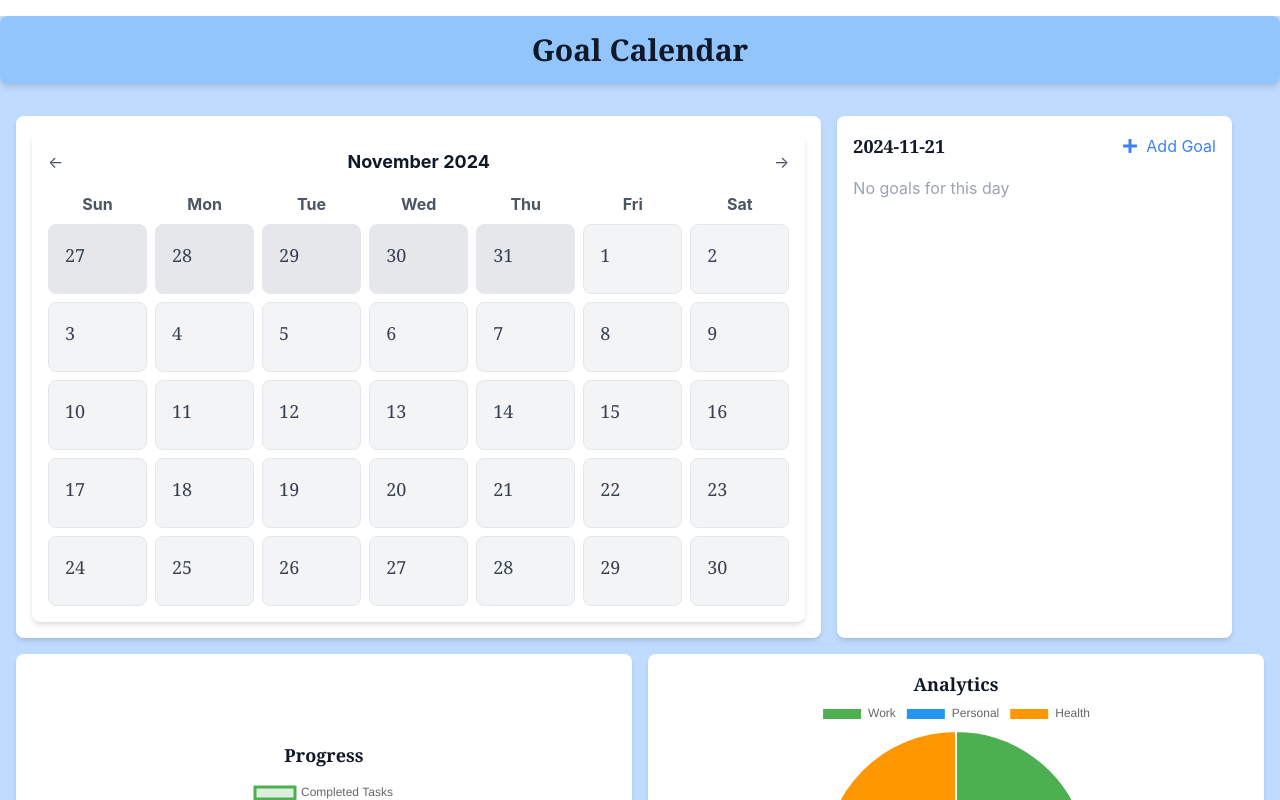
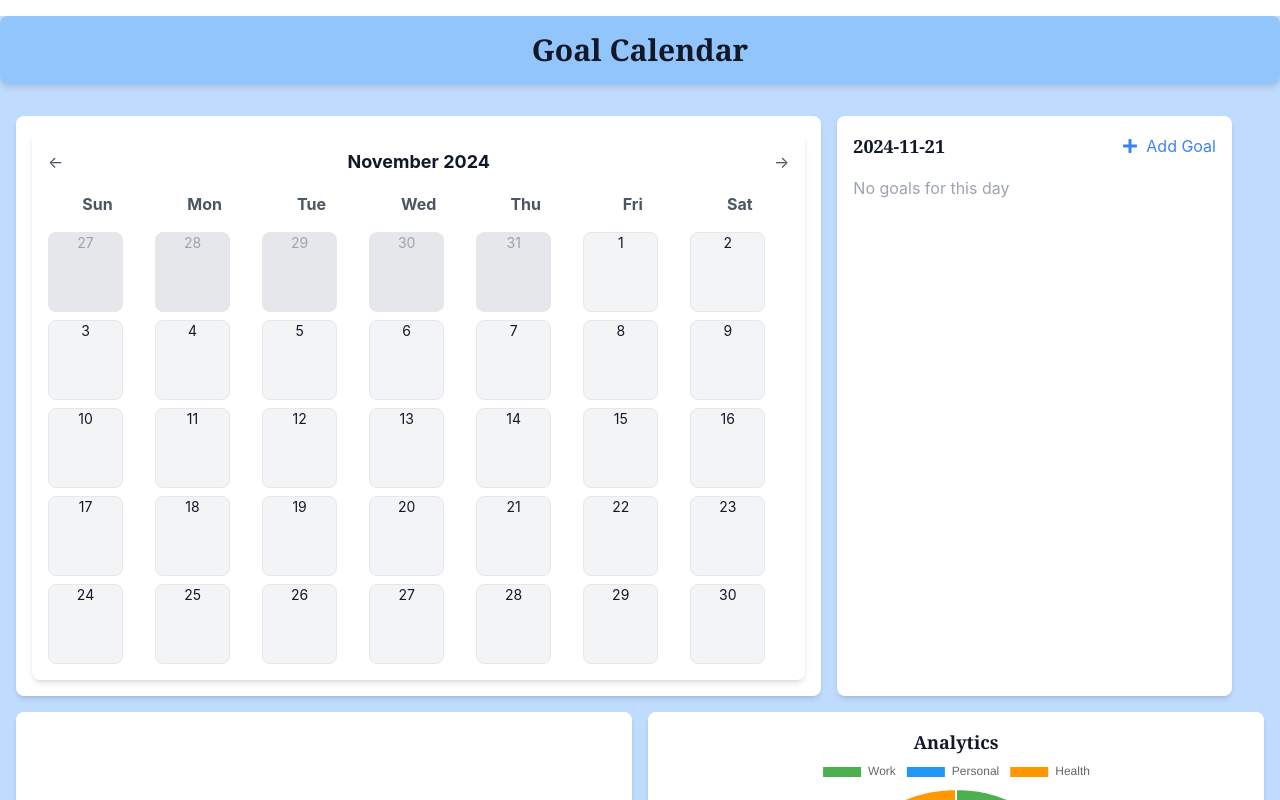
Before and after one commit to Maria-Boichenko/goal_tracker, a React (Create React App) app: page / in a window 1280 px wide. Shown: the top 800 px of the page. Built offline with nearby package versions, Linux system fonts and the light colour scheme.

Commit message:
Fixed visual in component Day

```diff
--- a/src/components/Calendar.tsx
+++ b/src/components/Calendar.tsx
@@ -82,7 +82,7 @@ export default function Calendar({ onDateClick }: CalendarProps) {
             </div>
 
             {/* Дни месяца */}
-            <div className="grid grid-cols-7 gap-2 mt-2">
+            <div className="grid grid-cols-7 gap-2 mt-4">
                 {/* Дни предыдущего месяца */}
                 {prevMonthDays.map((day) => (
                     <Day
--- a/src/components/Day.tsx
+++ b/src/components/Day.tsx
@@ -9,34 +9,43 @@ interface DayProps {
 }
 
 export function Day({ date, goals, onDateClick, inactive }: DayProps) {
-    // Получаем день месяца безопасным способом
-    const day = parseInt(date.split("-")[2], 10); // Извлекаем день из строки даты
+    const day = parseInt(date.split("-")[2], 10);
+
+    const priorityColors: { [key: string]: string } = {
+        High: "bg-red-500 text-white",
+        Medium: "bg-yellow-400 text-gray-800",
+        Low: "bg-green-400 text-gray-800",
+    };
+
+    const truncateText = (text: string, maxLength: number) =>
+        text.length > maxLength ? `${text.slice(0, maxLength)}...` : text;
 
     return (
         <div
-            className={`p-4 border rounded-lg text-gray-800 cursor-pointer ${
-                inactive ? "bg-gray-200 text-gray-400" : "bg-gray-100 hover:bg-gray-200"
+            className={`flex flex-col items-center justify-between border rounded-lg cursor-pointer hover:bg-gray-50 ${
+                inactive ? "bg-gray-200 text-gray-400" : "bg-gray-100 hover:bg-blue-200"
             }`}
             onClick={() => onDateClick(date)}
+            style={{
+                width: "75px",
+                height: "80px", // Чуть больше высота для удобства
+            }}
         >
-            {/* Отображение дня месяца */}
-            <div className="font-serif text-lg text-gray-700">{day}</div>
+            {/* День месяца */}
+            <div className="text-sm  mb-1">{day}</div>
 
-            {/* Отображение целей */}
-            <div className="font-serif text-sm text-blue-500 mt-2">
-                {goals.length > 0 ? (
-                    <>
-                        {goals.slice(0, 2).map((goal, index) => (
-                            <div key={index} className="truncate">
-                                {goal.title}
-                            </div>
-                        ))}
-                        {goals.length > 2 && (
-                            <div className="text-gray-400">+{goals.length - 2} more</div>
-                        )}
-                    </>
-                ) : (
-                    <div className="text-gray-400"></div>
+            {/* Цели */}
+            <div className="flex flex-col items-center justify-center gap-1 w-full px-1">
+                {goals.slice(0, 2).map((goal, index) => (
+                    <div
+                        key={index}
+                        className={`px-2 py-1 text-xs rounded-full border shadow-sm ${priorityColors[goal.priority]} truncate w-full text-center`}
+                    >
+                        {truncateText(goal.title, 8)}
+                    </div>
+                ))}
+                {goals.length > 2 && (
+                    <div className="text-xs text-gray-500 mt-1">+{goals.length - 2} more</div>
                 )}
             </div>
         </div>
```
